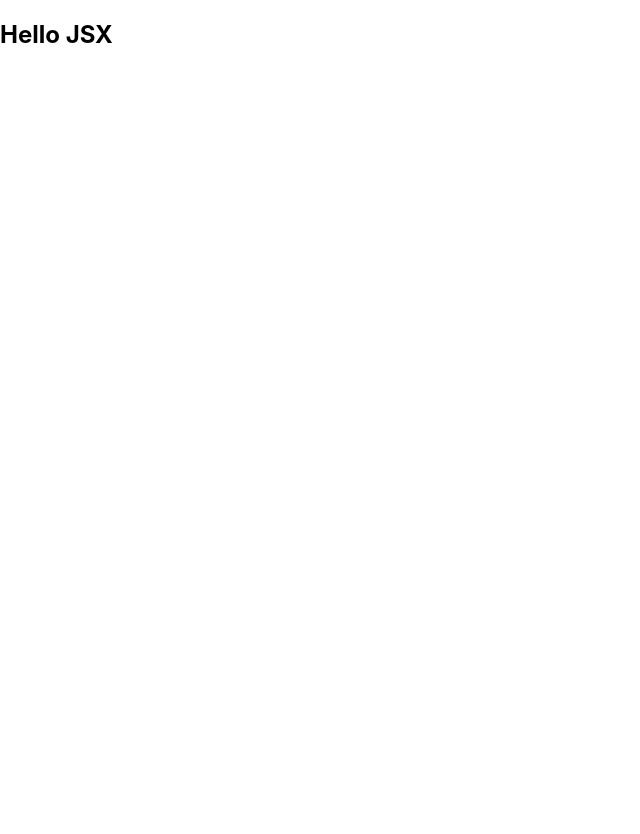
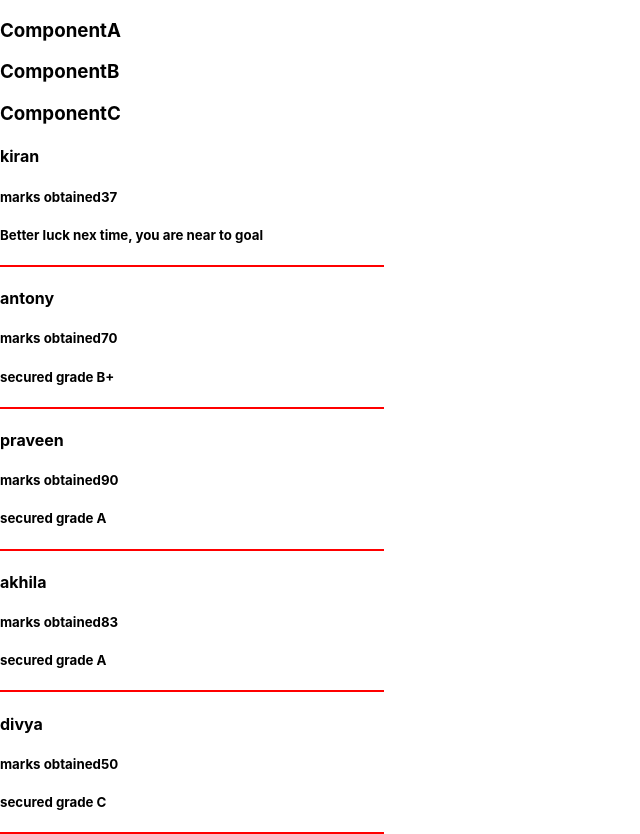
Before and after one commit to navyasadanapalli/React, a React (Create React App) app: page / in a window 1280 px wide. Shown: the whole page, without its empty margins (0-640 px from the left). Before the commit the page ends 800 px from the top, so only its background shows below. Built offline with nearby package versions, Linux system fonts and the light colour scheme.

Commit message:
imports and export and conditional render

```diff
--- a/src/App.js
+++ b/src/App.js
@@ -1,25 +1,15 @@
-import JsxFunctional from "./components/functional/JSX/jsxfunctional";
-import ButtonComponent from "./components/functional/button/button-components";
-import CardComponent from "./components/functional/card/card-component";
-import FormComponent from "./components/functional/form/form-component";
-import ImageComponent from "./components/functional/img/image-component";
-import OrderedList from "./components/functional/list/ordered/orderedlist-components";
-import UnorderList from "./components/functional/list/unorderd/unorderdlist-component";
-import TableComponent from "./components/functional/table/table-component";
-import JsxClass from "./components/functional/JSX/jsx";
+import ConditionalRender from "./components/functional/exports-imports/conditional-render";
+import Navya,{ComponentB as Kavya,ComponentC} from "./components/functional/exports-imports/exports";
+
 
 function App() {
   return (
    <div>
-    {/* <ButtonComponent/>
-    <ImageComponent/>
-    <OrderedList/>
-    <UnorderList/>
-    <FormComponent/>
-    <CardComponent/>
-    <TableComponent/>
-    <JsxFunctional/> */}
-    <JsxClass/>
+    <Navya/>
+    <Kavya/>
+    <ComponentC/>
+
+    <ConditionalRender/>
     </div>
   );
 }
--- /dev/null
+++ b/src/components/functional/exports-imports/conditional-render.js
@@ -0,0 +1,53 @@
+const ConditionalRender=()=>{
+    let arrayOfObjects=[
+        {
+            name:"kiran",
+            marks:37,
+            id:1
+        },
+        {
+            name:"antony",
+            marks:70,
+            id:2
+        },
+        {
+            name:"praveen",
+            marks:90,
+            id:3
+        },
+        {
+            name:"akhila",
+            marks:83,
+            id:4
+        },
+        {
+            name:"divya",
+            marks:50,
+            id:5
+        }
+    ]
+
+    return(
+        <div>
+            {
+                arrayOfObjects.map((eachObject)=>{
+                    const {marks,name,id}=eachObject
+                    return(
+                        <div key={id}>
+                            <h4>{eachObject.name}</h4>
+                            <h5>marks obtained{eachObject.marks}</h5>
+                            {
+                                marks>90? <h5>secured grade A+</h5>:marks>80? <h5>secured grade A</h5>:marks>60?<h5>secured grade B+</h5>:marks>40?<h5>secured grade C</h5>:<h5>Better luck nex time, you are near to goal</h5>
+                            }
+                            <div style={{width:"30%",height:2,background:"red"}}/>
+
+                        </div>
+                    )
+
+                })
+            }
+        </div>
+    )
+}
+
+export default ConditionalRender
--- /dev/null
+++ b/src/components/functional/exports-imports/exports.js
@@ -0,0 +1,27 @@
+
+
+const ComponentA=()=>{
+    return(
+        <div>
+            <h3>ComponentA</h3>
+        </div>
+    )
+}
+
+export default ComponentA
+
+ export const ComponentB=()=>{
+    return(
+        <div>
+            <h3>ComponentB</h3>
+        </div>
+    )
+}
+
+export const ComponentC=()=>{
+    return(
+        <div>
+            <h3>ComponentC</h3>
+        </div>
+    )
+}
```
